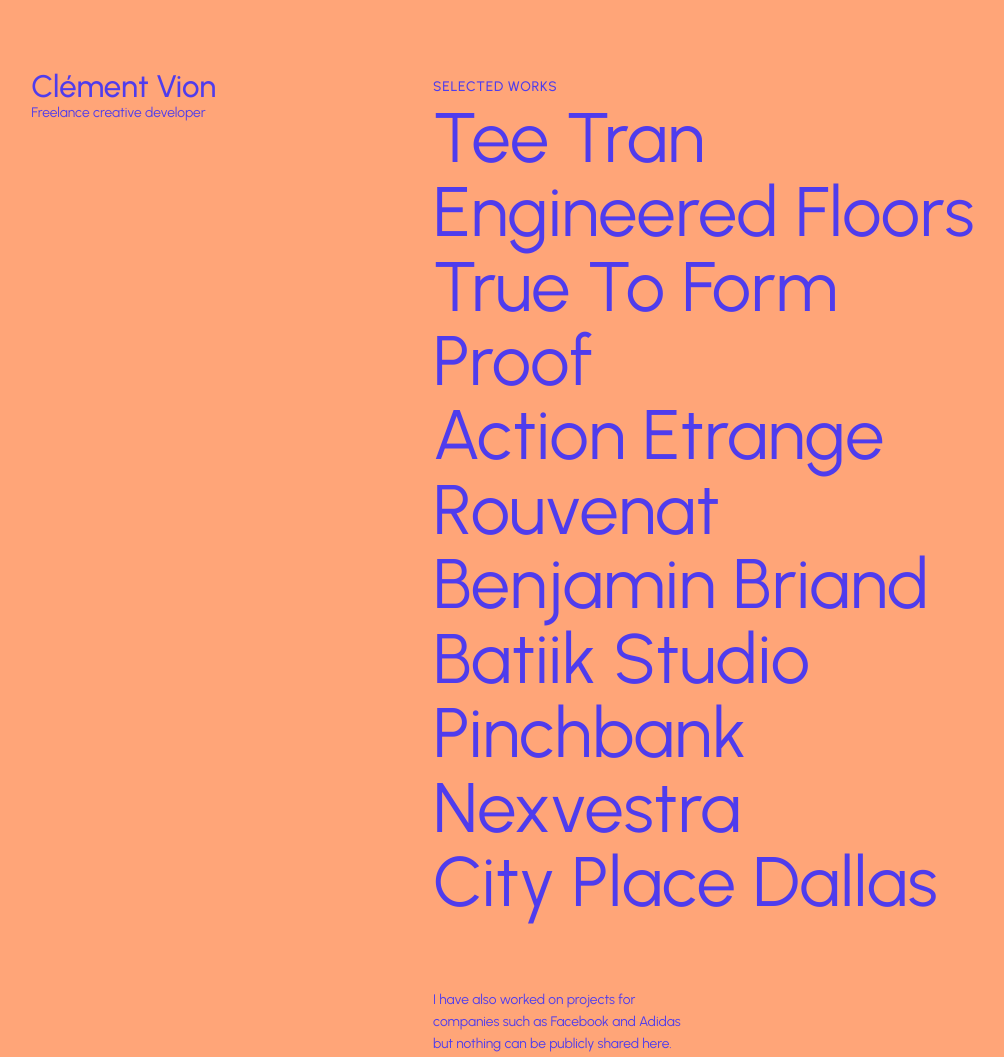
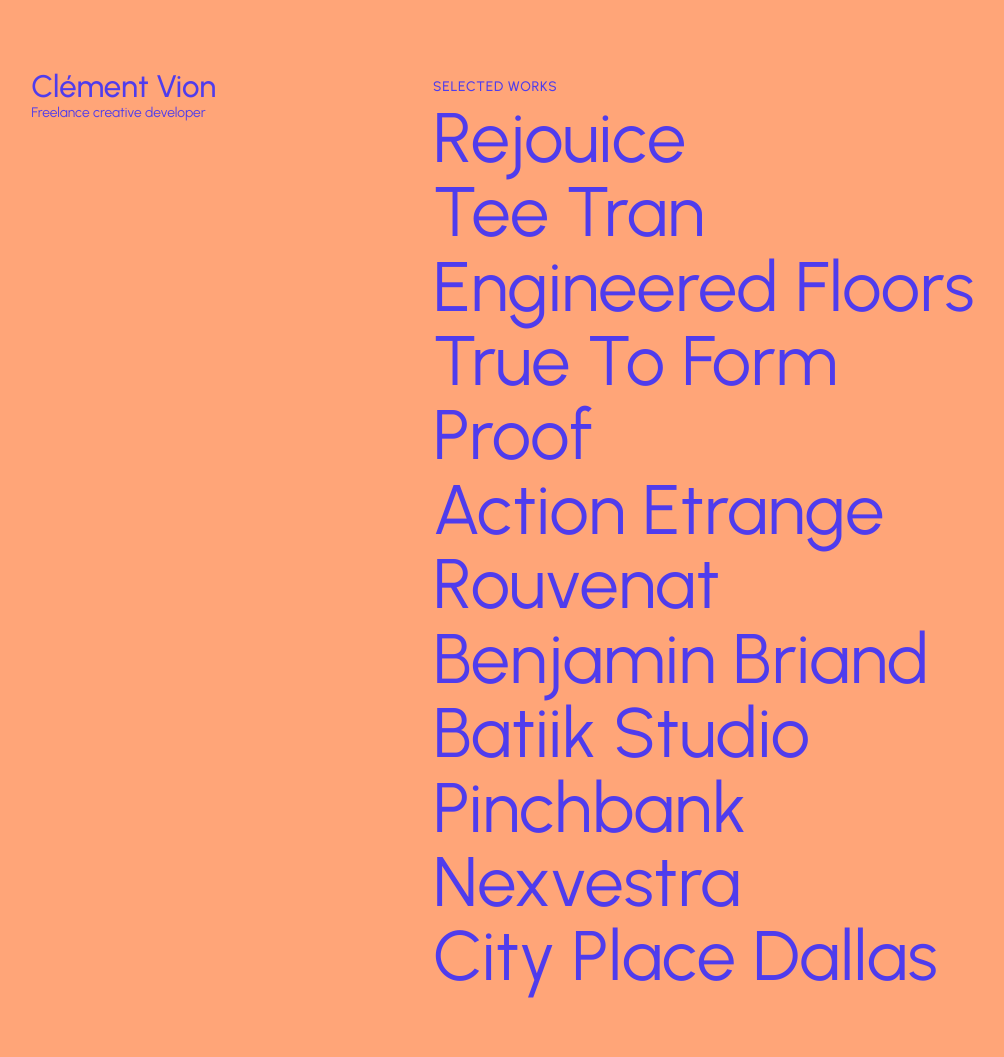
Before and after one commit to ClementVion/site-2022, a Gatsby site: page / in a window 1280 px wide. Shown: the top 1057 px of the page, without its empty margins (22-1026 px from the left). Built offline with nearby package versions, Linux system fonts and the light colour scheme; Gatsby itself is replaced by a stand-in of ours.

Commit message:
Added rejouice project

```diff
--- a/src/pages/index.js
+++ b/src/pages/index.js
@@ -2,6 +2,10 @@
 import '../styles/style.scss'
 
 const works = [
+  {
+    name: 'Rejouice',
+    url: 'https://rejouice.com/'
+  },
   {
     name: 'Tee Tran',
     url: 'https://teetran.com/'
```
